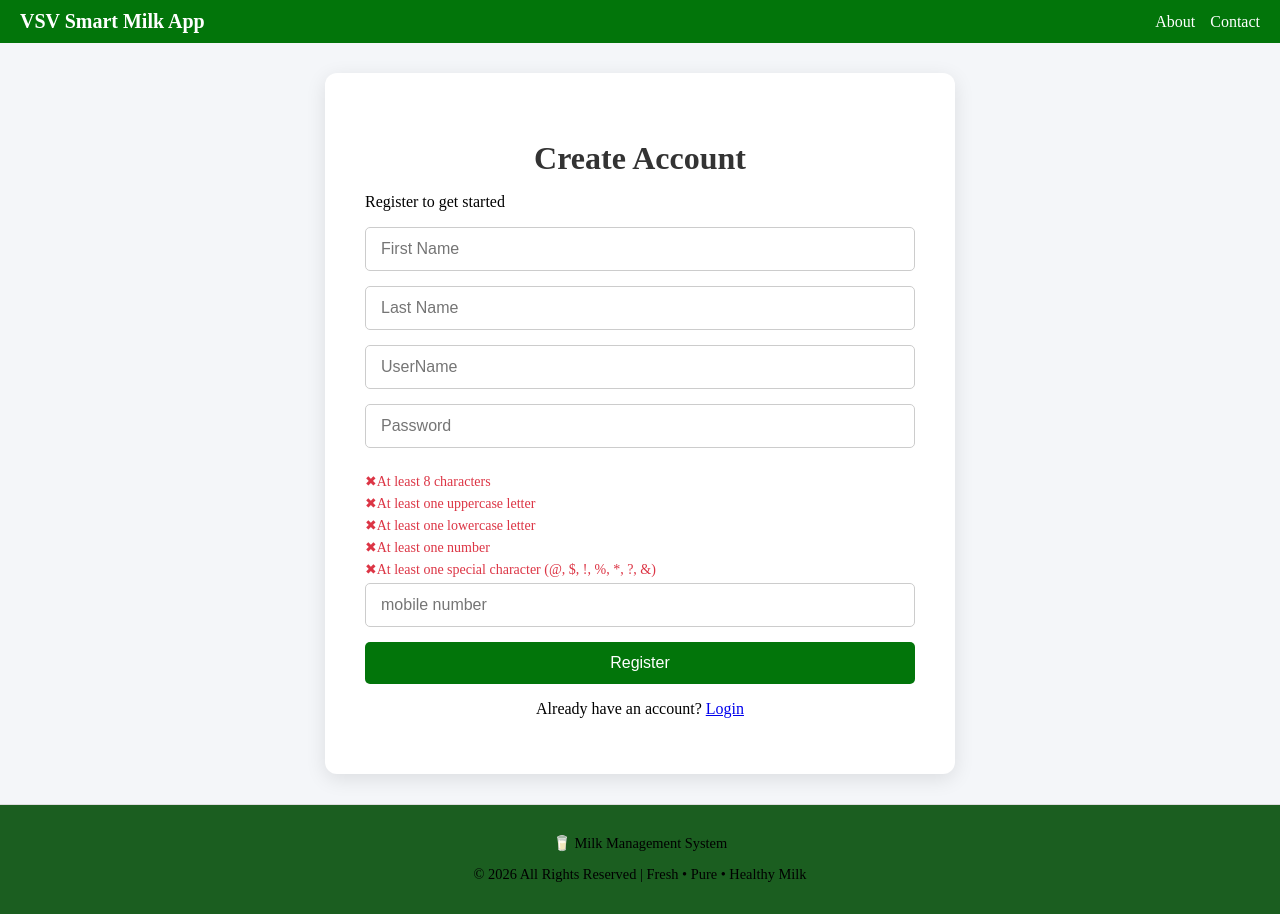
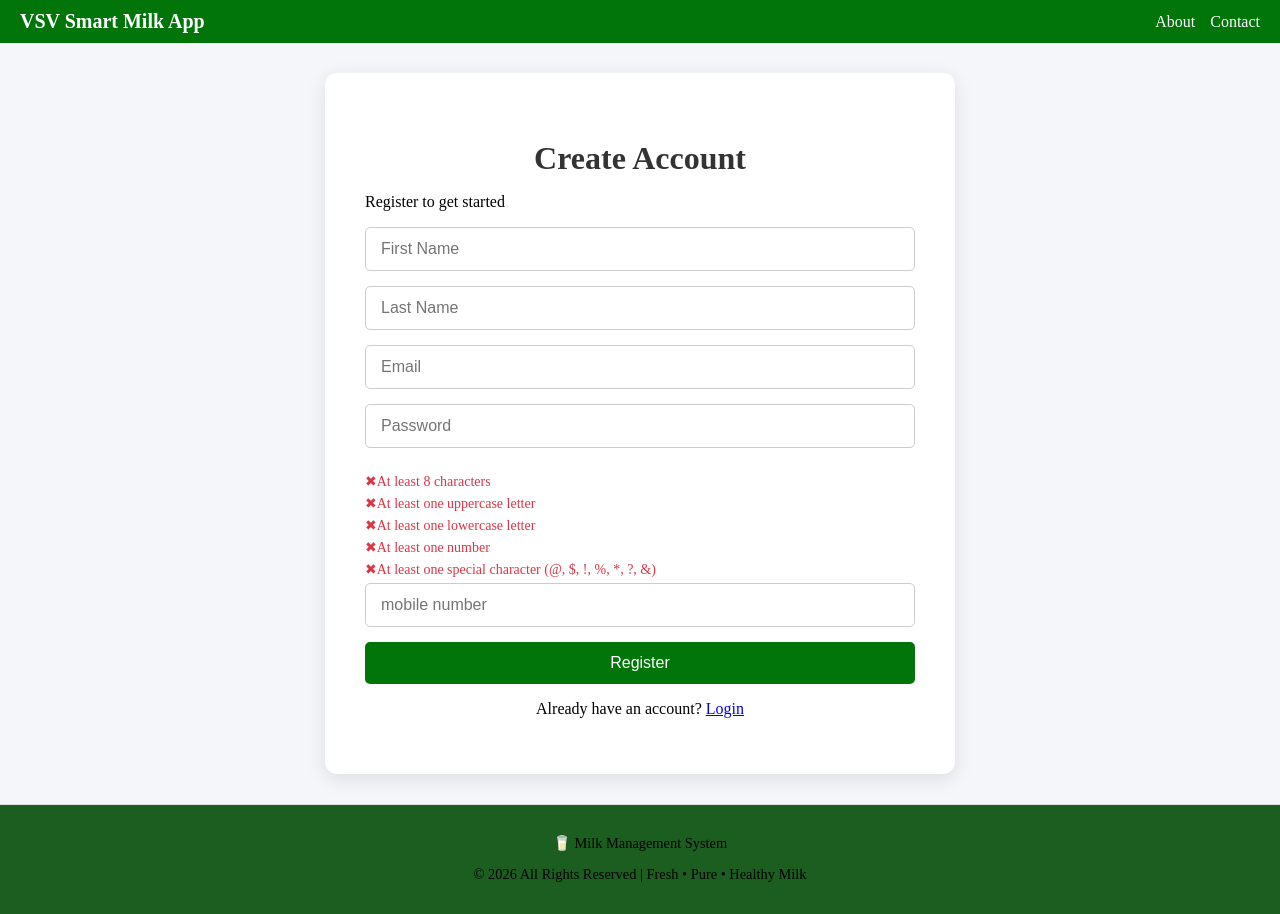
Before and after one commit to venkad95/Venkadrepo, a React (Vite) app: page /register in a window 1280 px wide. Built offline with nearby package versions, Linux system fonts and the light colour scheme; no server answers.

Commit message:
fix user name to email in input filed place holde

```diff
--- a/src/pages/Register.tsx
+++ b/src/pages/Register.tsx
@@ -111,7 +111,7 @@ const Register = () => {
         name="email"
         value={formData.email}
         onChange={handleChange}
-        placeholder="UserName"
+        placeholder="Email"
         className="auth-input"
       />
 
```
